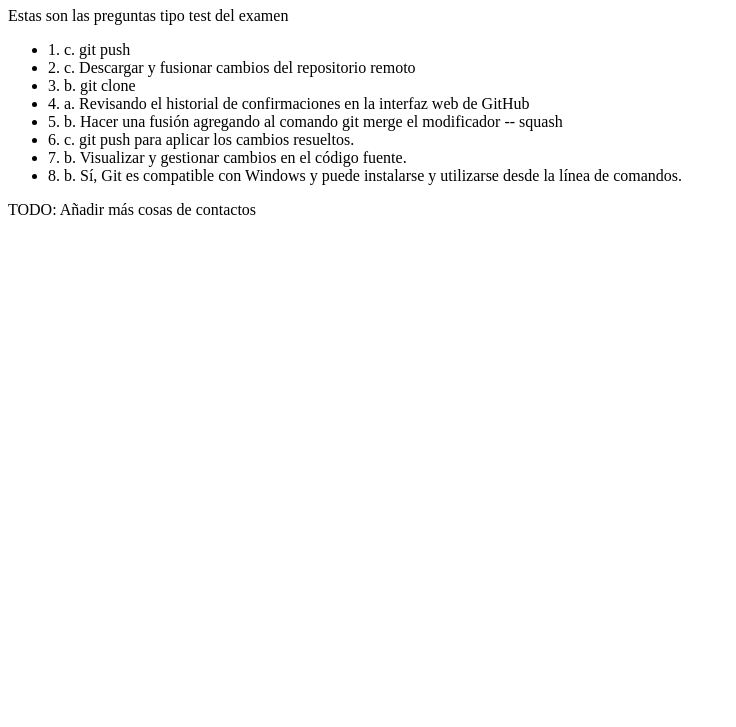
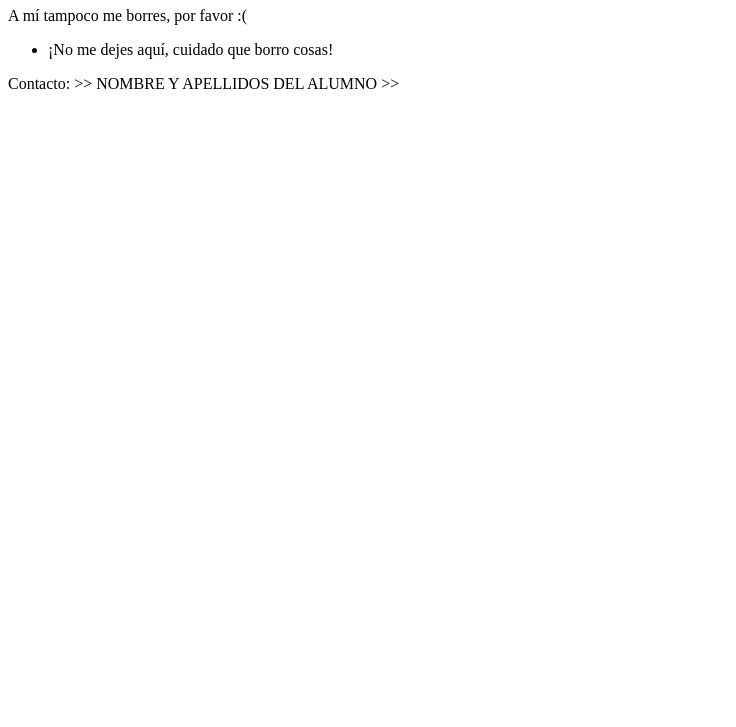
Before and after one commit to JavierLopez164/ExamenED-2324, a plain HTML site: page index.html in a window 1280 px wide. Shown: the part 73-800 px from the top of the page, without its empty margins (0-736 px from the left). Drawn offline with Linux system fonts and the light colour scheme.

Commit message:
Commit con el index modificado

```diff
--- a/index.html
+++ b/index.html
@@ -1,39 +1,25 @@
 <!DOCTYPE html>
-<html lang="es">
+<html lang="en">
 <head>
-    <meta charset="UTF-8">
-    <link rel="stylesheet" href="style.css">
+    <meta>
+    <link rel="nosé" href="estilos.css">
     <title>Examen ED 2024</title>
 </head>
 <body>
 
     <header>
-        <h1>TODO: Cambiar este encabezado</h1>
+        <h1>¡Encabezado definitivo: no borrar!</h1>
+		<p>A mí tampoco me borres, por favor :(</p>
     </header>
 
     <main>
-        <!-- Contenido principal aquí -->
-
-        <p>Estas son las preguntas tipo test del examen</p>
-
         <ul>
-            <li>1. c. git push</li>
-            <li>2. c. Descargar y fusionar cambios del repositorio remoto</li>
-            <li>3. b. git clone</li>
-            <li>4. a. Revisando el historial de confirmaciones en la interfaz web de GitHub</li>
-            <li>5. b. Hacer una fusión agregando al comando git merge el modificador --
-                squash</li>
-            <li>6. c. git push para aplicar los cambios resueltos.</li>
-            <li>7. b. Visualizar y gestionar cambios en el código fuente.</li>
-            <li>8. b. Sí, Git es compatible con Windows y puede instalarse y utilizarse desde
-                la línea de comandos.</li>
-        </ul>
+			<li>¡No me dejes aquí, cuidado que borro cosas!</li>
+		</ul>
     </main>
 
     <footer>
-        <p>TODO: Añadir más cosas de contactos</p>
+        <p>Contacto: >> NOMBRE Y APELLIDOS DEL ALUMNO >> </p>
     </footer>
-
-    <script src="script.js"></script>
 </body>
 </html>
```
